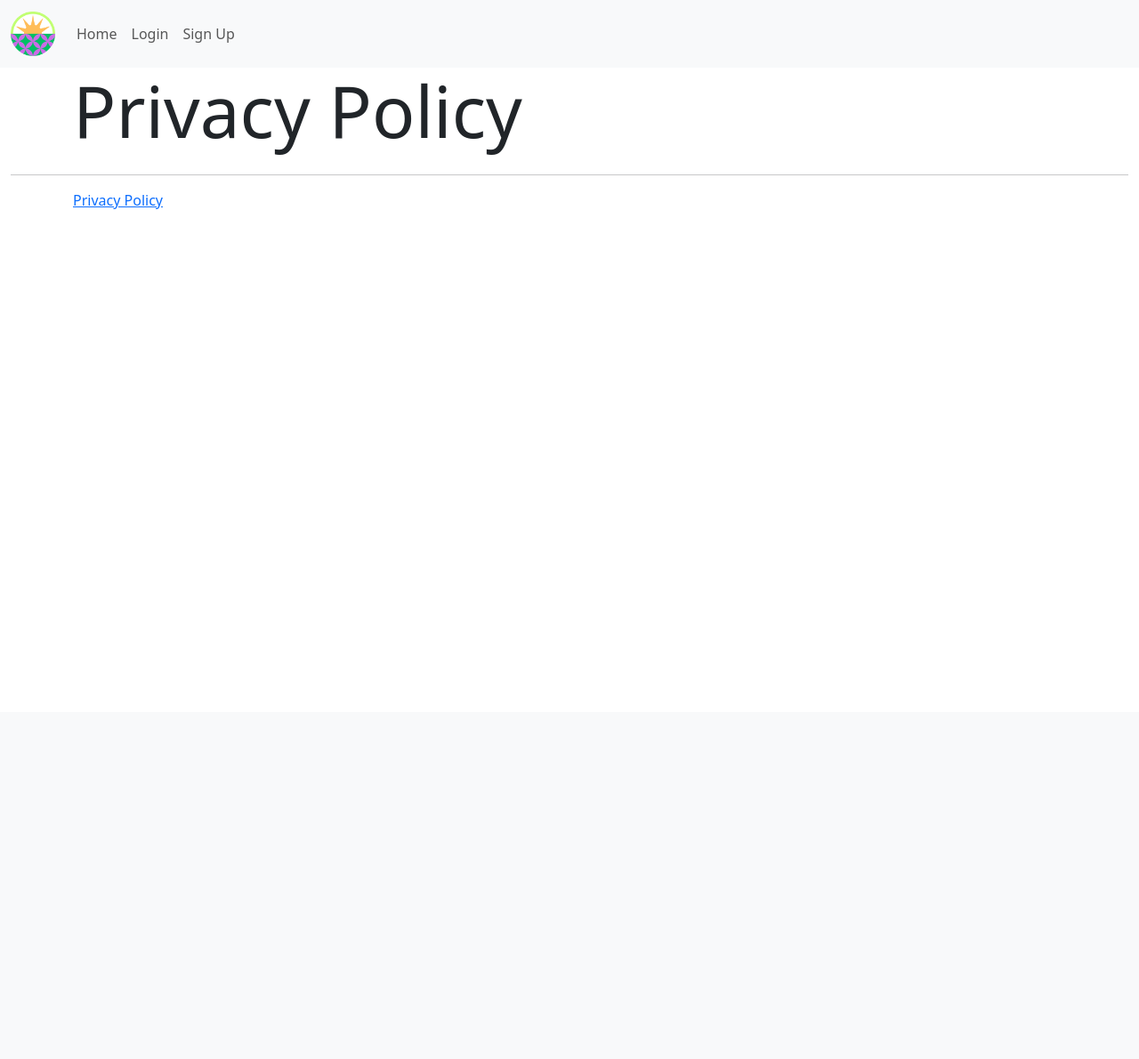
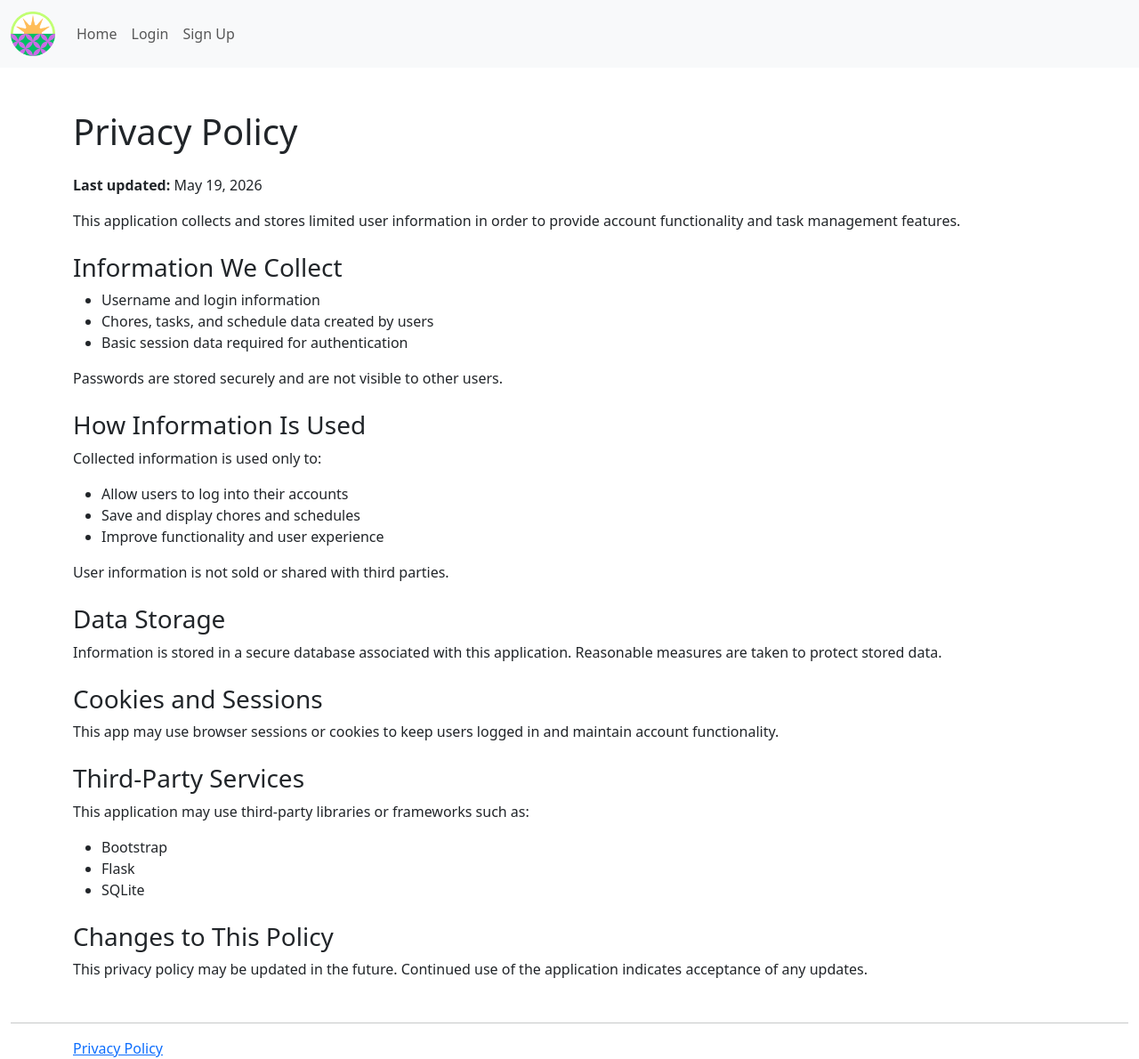
Before and after one commit to AlexandriaParkCS/2026-Y12-SE-WenhaoXu-pwa-flask-application, a Python web app: template src/templates/privacy.html in a window 1280 px wide. Shown: the whole page at 89% size. Before the commit the page ends 235 px from the top, so only its background shows below. Run offline with Jinja, Linux system fonts and the light colour scheme; the template is opened without the code that fills it, so the values that code supplies are empty.

Commit message:
changes after 19/5/26 code reviews (Privacy Policy, Sign Up specs)

```diff
--- a/src/app.py
+++ b/src/app.py
@@ -71,7 +71,7 @@ def index():
     else:
         return redirect(url_for("home"))
 
-# find someway to deal w/ this
+# Privacy statement
 @app.route("/privacy", methods=["GET"])
 def privacy():
     if "user" not in session:
@@ -79,7 +79,7 @@ def privacy():
     else:
         return render_template("/privacy2.html")
 
-# Perhaps change to two screens; login by email or login by username
+# Login
 @app.route("/login", methods=["POST", "GET"])
 def login():
     if "user" not in session:
@@ -173,7 +173,6 @@ def sign_up():
 def sgnconfirm():
     return render_template("/signup2.html")
 
-# THIS NEEDS WORK
 @app.route("/home", methods=["POST", "GET"]) #user page / homepage
 def home():
     if "user" in session:
--- a/src/templates/layout.html
+++ b/src/templates/layout.html
@@ -12,7 +12,7 @@
     <link rel="manifest" href="static/manifest.json" />
     <link rel="icon" type="image/x-icon" href="static/images/thebrandlogo.png" />
     <link rel="stylesheet" type="text/css" href="static/css/bootstrap.min.css" />
-    <title>My PWA Application</title>
+    <title>Chore Sheet</title>
   </head>
   <body>
     {% include "partial/menu.html" %}
--- a/src/templates/privacy.html
+++ b/src/templates/privacy.html
@@ -1,11 +1,71 @@
 {% extends 'layout.html' %}
 {% block content %}
-<div class="container">
-    <div class="row">
-        <h1 class="display-1">Privacy Policy</h1>
-    </div>
-    <div class="row">
+<div class="container mt-5 mb-5">
+    <h1 class="mb-4">Privacy Policy</h1>
 
-    </div>
+    <p><strong>Last updated:</strong> May 19, 2026</p>
+
+    <p>
+        This application collects and stores limited user information
+        in order to provide account functionality and task management features.
+    </p>
+
+    <h3 class="mt-4">Information We Collect</h3>
+
+    <ul>
+        <li>Username and login information</li>
+        <li>Chores, tasks, and schedule data created by users</li>
+        <li>Basic session data required for authentication</li>
+    </ul>
+
+    <p>
+        Passwords are stored securely and are not visible to other users.
+    </p>
+
+    <h3 class="mt-4">How Information Is Used</h3>
+
+    <p>Collected information is used only to:</p>
+
+    <ul>
+        <li>Allow users to log into their accounts</li>
+        <li>Save and display chores and schedules</li>
+        <li>Improve functionality and user experience</li>
+    </ul>
+
+    <p>
+        User information is not sold or shared with third parties.
+    </p>
+
+    <h3 class="mt-4">Data Storage</h3>
+
+    <p>
+        Information is stored in a secure database associated with this application.
+        Reasonable measures are taken to protect stored data.
+    </p>
+
+    <h3 class="mt-4">Cookies and Sessions</h3>
+
+    <p>
+        This app may use browser sessions or cookies to keep users logged in
+        and maintain account functionality.
+    </p>
+
+    <h3 class="mt-4">Third-Party Services</h3>
+
+    <p>
+        This application may use third-party libraries or frameworks such as:
+    </p>
+
+    <ul>
+        <li>Bootstrap</li>
+        <li>Flask</li>
+        <li>SQLite</li>
+    </ul>
+    <h3 class="mt-4">Changes to This Policy</h3>
+
+    <p>
+        This privacy policy may be updated in the future.
+        Continued use of the application indicates acceptance of any updates.
+    </p>
 </div>
 {% endblock %}
--- a/src/templates/signup.html
+++ b/src/templates/signup.html
@@ -11,15 +11,15 @@
     <form action="/signup" method="POST" class="box">
       <div class="col-auto">
         <label for="signup_username" class="form-label">Username</label>
-        <input name="username" type="text" class="form-control" id="signup_username" placeholder="myusername">
+        <input name="username" type="text" class="form-control" id="signup_username" placeholder="Username Between 1-50 characters">
       </div>
       <div class="col-auto">
         <label for="signup_email" class="form-label">Email address</label>
-        <input name="email" type="email" class="form-control" id="signup_email" placeholder="name@example.com">
+        <input name="email" type="email" class="form-control" id="signup_email" placeholder="Email">
       </div>
       <div class="col-auto">
         <label for="signup_password" class="form-label">Password</label>
-        <input name="password" type="password" class="form-control" id="signup_password">
+        <input name="password" type="password" class="form-control" id="signup_password" placeholder="Password must include 8 characters, one lowercase, one uppercase, one number and one special character ()">
       </div>
       {% with messages = get_flashed_messages() %}
         {% if messages %}
```
Also changed, not shown: src/templates/privacy2.html (+66 -7 lines).
